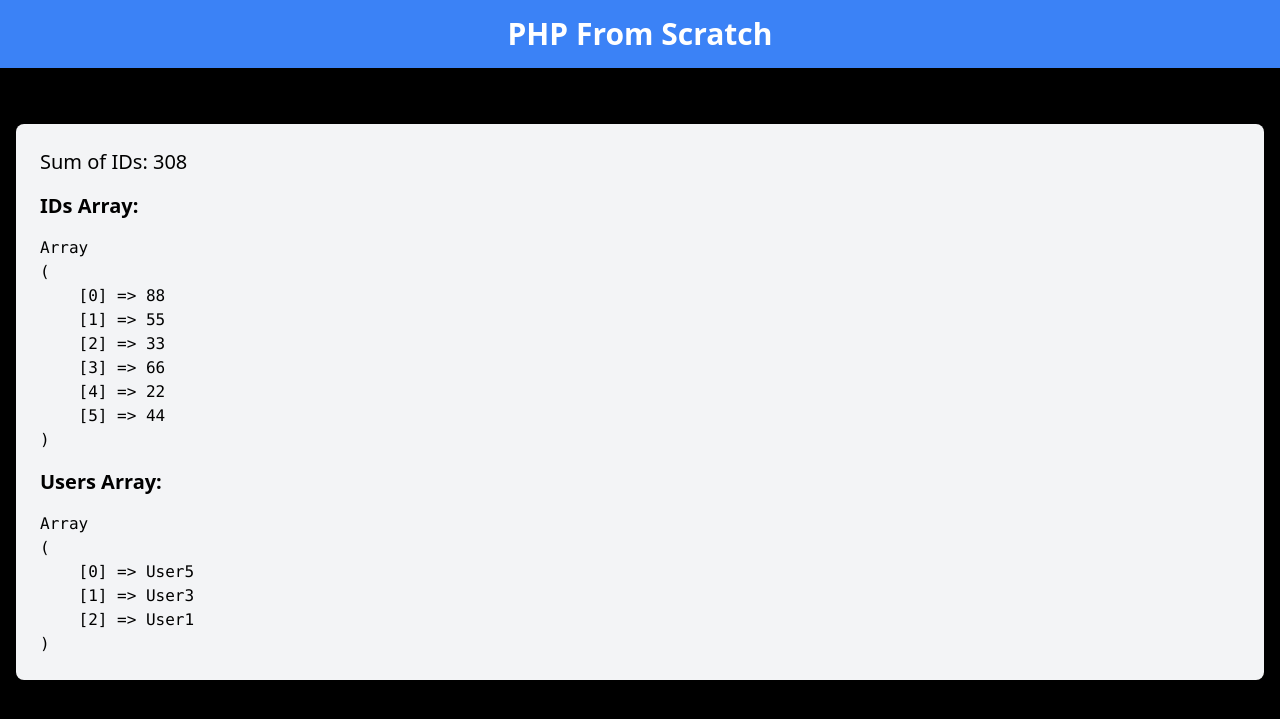
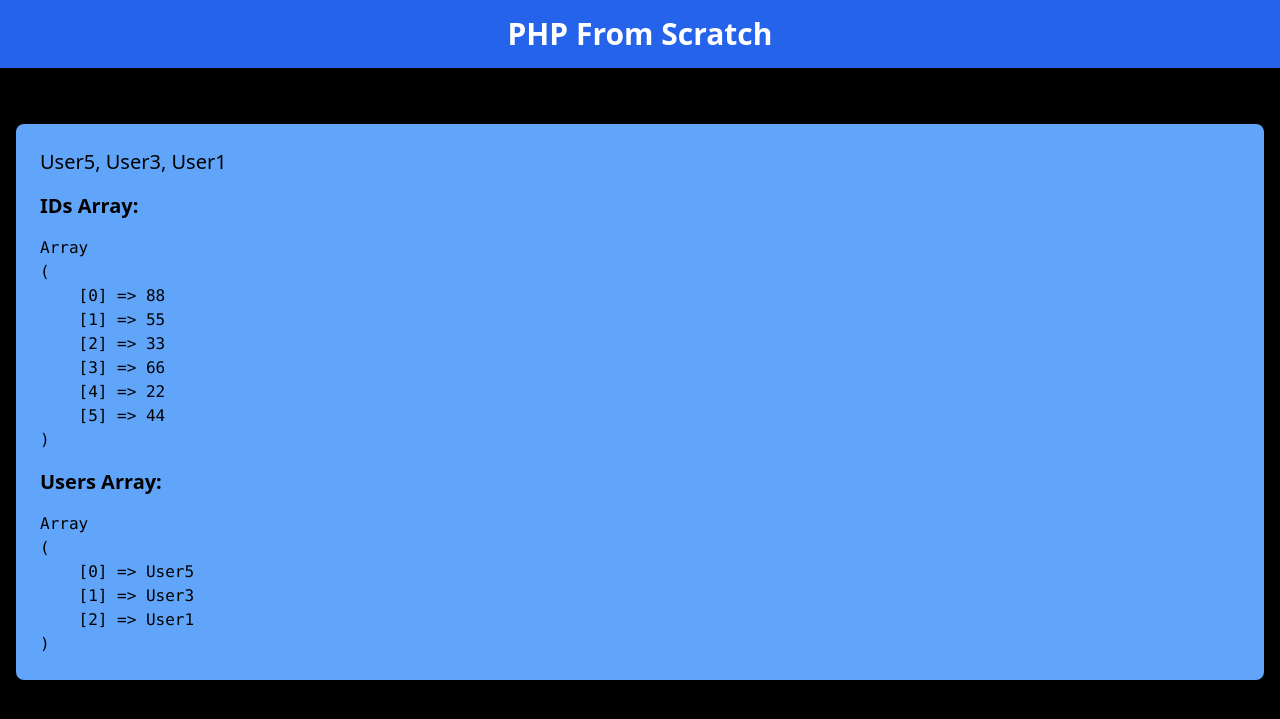
Before and after one commit to fkoler/PHP-From-Scratch, a PHP site: page / in a window 1280 px wide. Shown: the top 719 px of the page. Run offline with PHP 8.4, Linux system fonts and the light colour scheme; some libraries are stand-ins or nearby versions.

Commit message:
Array Functions #2

```diff
--- a/Section 3 - Arrays & Iteration/02-array-functions/index.php
+++ b/Section 3 - Arrays & Iteration/02-array-functions/index.php
@@ -41,6 +41,23 @@ array_unshift($users, "User5");
 
 // array_sum();
 $output = "Sum of IDs: " . array_sum($ids); // 308
+
+// array_search()
+$output = "User3 is at index: " . array_search("User3", $users); // 1
+
+// in_array()
+$output = "User3 exists: " . in_array("User3", $users); // 1 (true)
+// var_dump(in_array("User2", $users)); // bool(false)
+
+// explode()
+$tags = "php,javascript,rust,java,html";
+$tagsArr = explode(",", $tags);
+$output = "<pre>" . print_r($tagsArr, true) . "</pre>";
+
+// implode()
+$output = implode(", ", $users); // User5, User3, User1
+
+// PHP Documentation: https://www.php.net/manual/en/ref.array.php
 ?>
 
 <!DOCTYPE html>
@@ -54,14 +71,14 @@ $output = "Sum of IDs: " . array_sum($ids); // 308
 </head>
 
 <body class="bg-black text-white">
-    <header class="bg-blue-500 p-4">
+    <header class="bg-blue-600 p-4">
         <div class="container mx-auto">
             <h1 class="text-3xl text-center font-semibold">PHP From Scratch</h1>
         </div>
     </header>
 
     <div class="container mx-auto p-4 mt-4">
-        <div class="bg-gray-100 text-black rounded-lg shadow-md p-6 mt-6">
+        <div class="bg-blue-400 text-black rounded-lg shadow-md p-6 mt-6">
             <p class="text-xl"><?= $output ?></p>
 
             <h2 class="text-xl font-semibold my-4">IDs Array:</h2>
```
